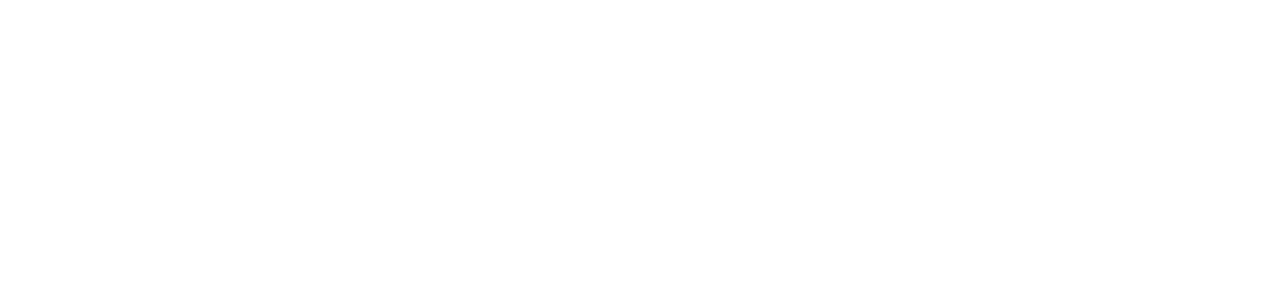
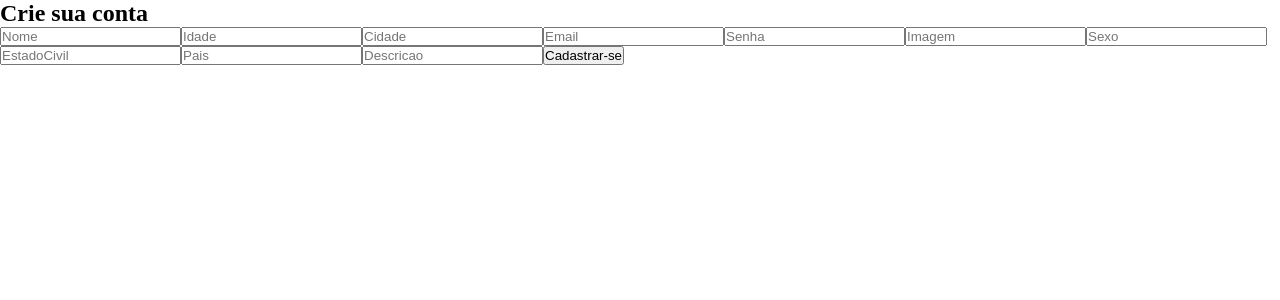
Before and after one commit to FeliperSanto5/TinderCodeTime, a React (Vite) app: page /register in a window 1280 px wide. Shown: the top 300 px of the page. Built offline with nearby package versions, Linux system fonts and the light colour scheme.

Commit message:
Adicionadas informacoes de registro

```diff
--- a/src/page/Register/index.jsx
+++ b/src/page/Register/index.jsx
@@ -1,5 +1,54 @@
-export default function Register(){
-    return(
-        <section className="Regiter"></section>
-    )
+import { useState } from 'react';
+import axios from 'axios';
+
+function Register() {
+  const [form, setForm] = useState({
+    nome: '', idade: '', cidade: '', email: '', senha: '',
+    imagem: '', sexo: '', estadoCivil: '', pais: '', descricao: ''
+  });
+  const [status, setStatus] = useState('');
+
+  const handleChange = (e) => {
+    setForm({ ...form, [e.target.name]: e.target.value });
+  };
+
+  const handleSubmit = async (e) => {
+    e.preventDefault();
+    setStatus('');
+    try {
+      await axios.post('http://localhost:3500/', form);
+      setStatus('✅ Cadastro realizado com sucesso!');
+      setForm({ nome: '', idade: '', cidade: '', email: '', senha: '', imagem: '', sexo: '', estadoCivil: '', pais: '', descricao: '' });
+    } catch (err) {
+      setStatus('❌ Erro ao cadastrar. Tente novamente.');
+    }
+  };
+
+  return (
+    <div className="boxone">
+      <h2 className="create">Crie sua conta</h2>
+      <form onSubmit={handleSubmit} className="space">
+        {Object.keys(form).map((campo) => (
+          <input
+            key={campo}
+            type="text"
+            name={campo}
+            placeholder={campo.charAt(0).toUpperCase() + campo.slice(1)}
+            value={form[campo]}
+            onChange={handleChange}
+            className="gray"
+          />
+        ))}
+        <button
+          type="submit"
+          className="bg-btn"
+        >
+          Cadastrar-se
+        </button>
+      </form>
+      {status && <p className="text4">{status}</p>}
+    </div>
+  );
 }
+
+export default Register;
```
